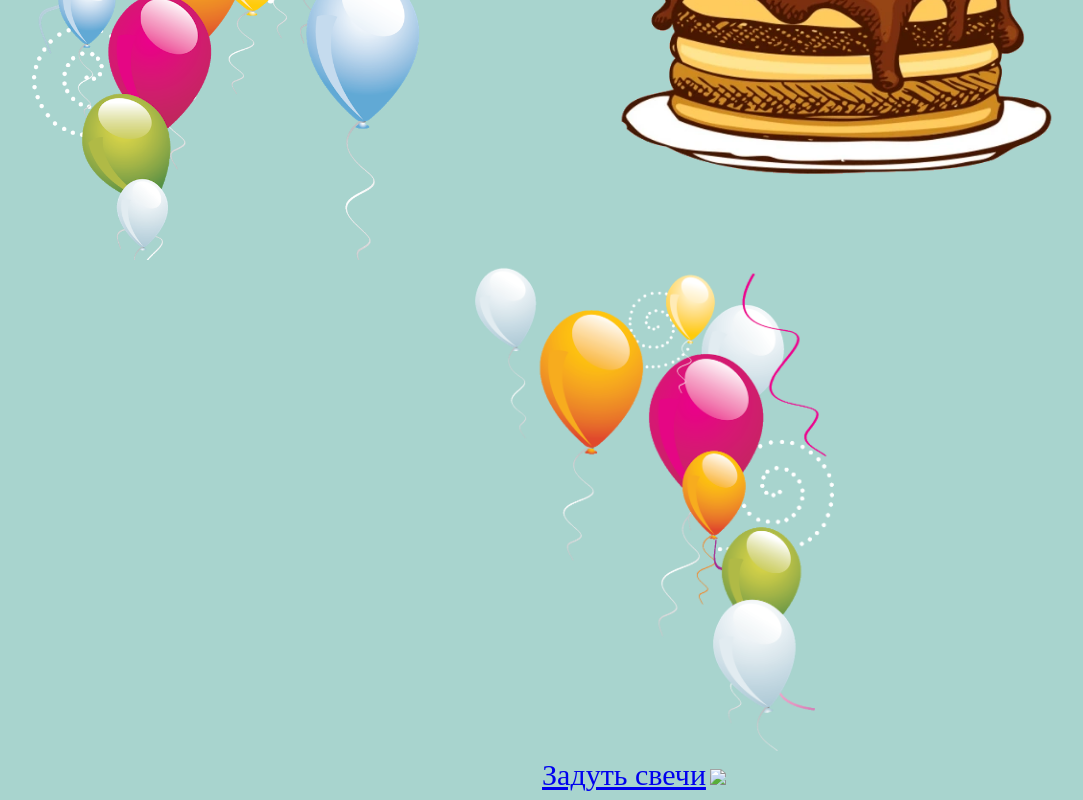
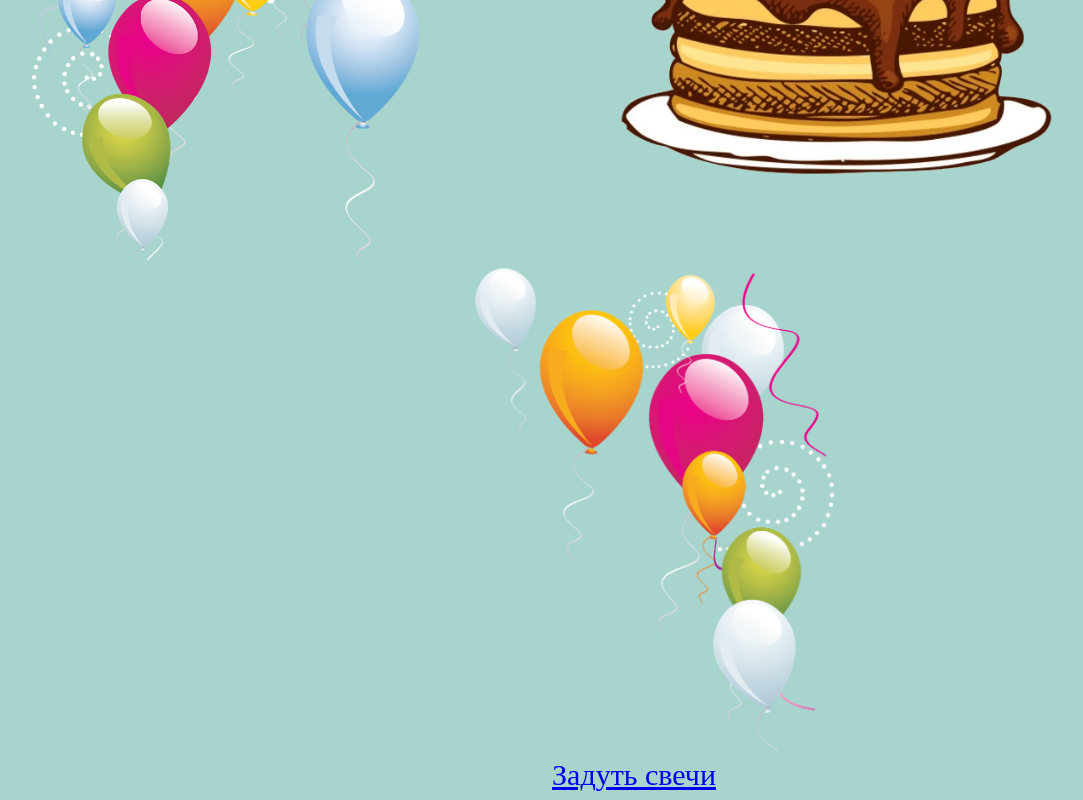
Before and after one commit to Ivan-blin148/gift, a plain HTML site: page index.html in a window 1280 px wide. Shown: the part 457-1257 px from the top of the page, without its empty margins (6-1089 px from the left). Drawn offline with Linux system fonts and the light colour scheme.

Commit message:
Add files via upload

```diff
--- a/index.html
+++ b/index.html
@@ -10,6 +10,5 @@
     <img class = cake src="cake_on.webp">
     <img src="baloons2.png">
     <a href="gift2.html"><br>Задуть свечи</a>
-    <img class = krk src="krk.png">
 </body>
 </html>
```
